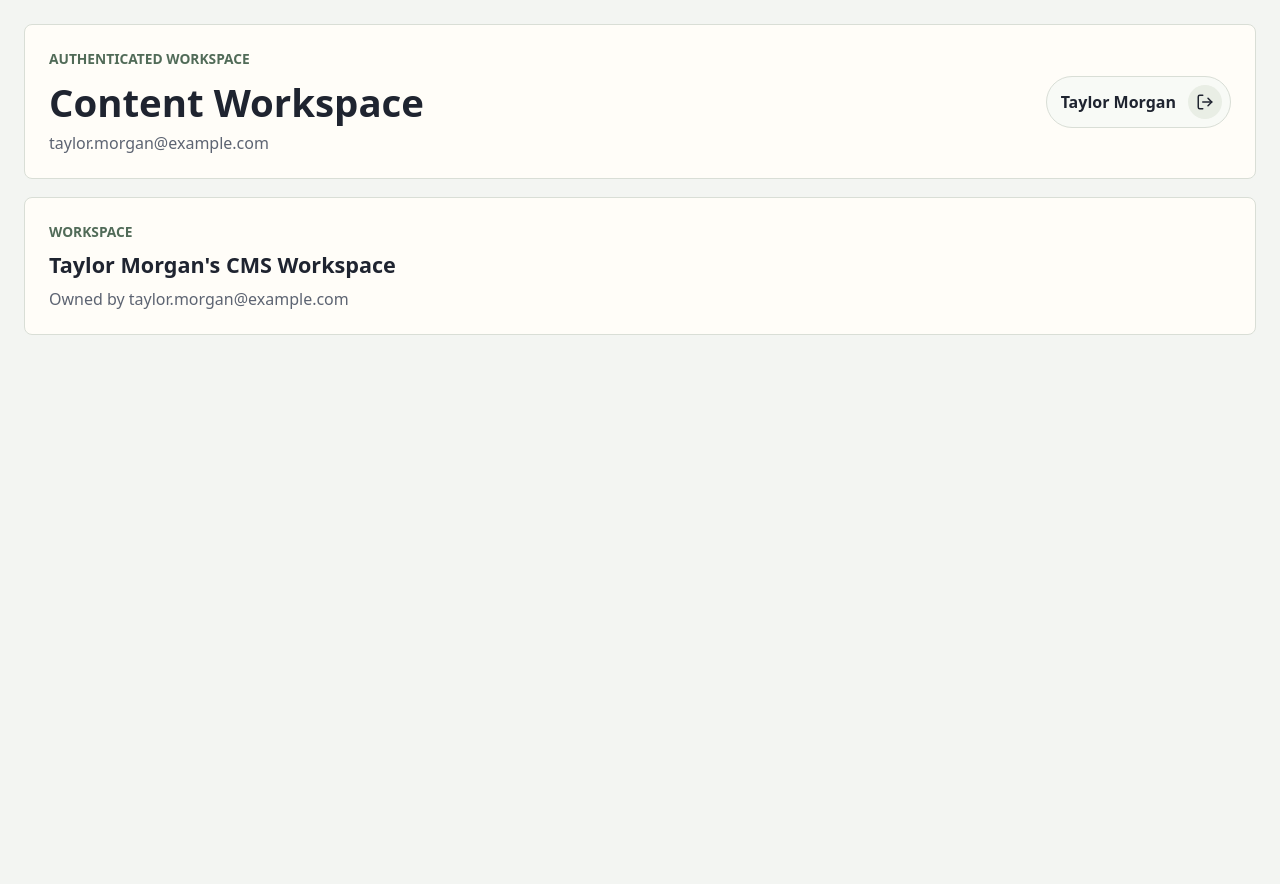
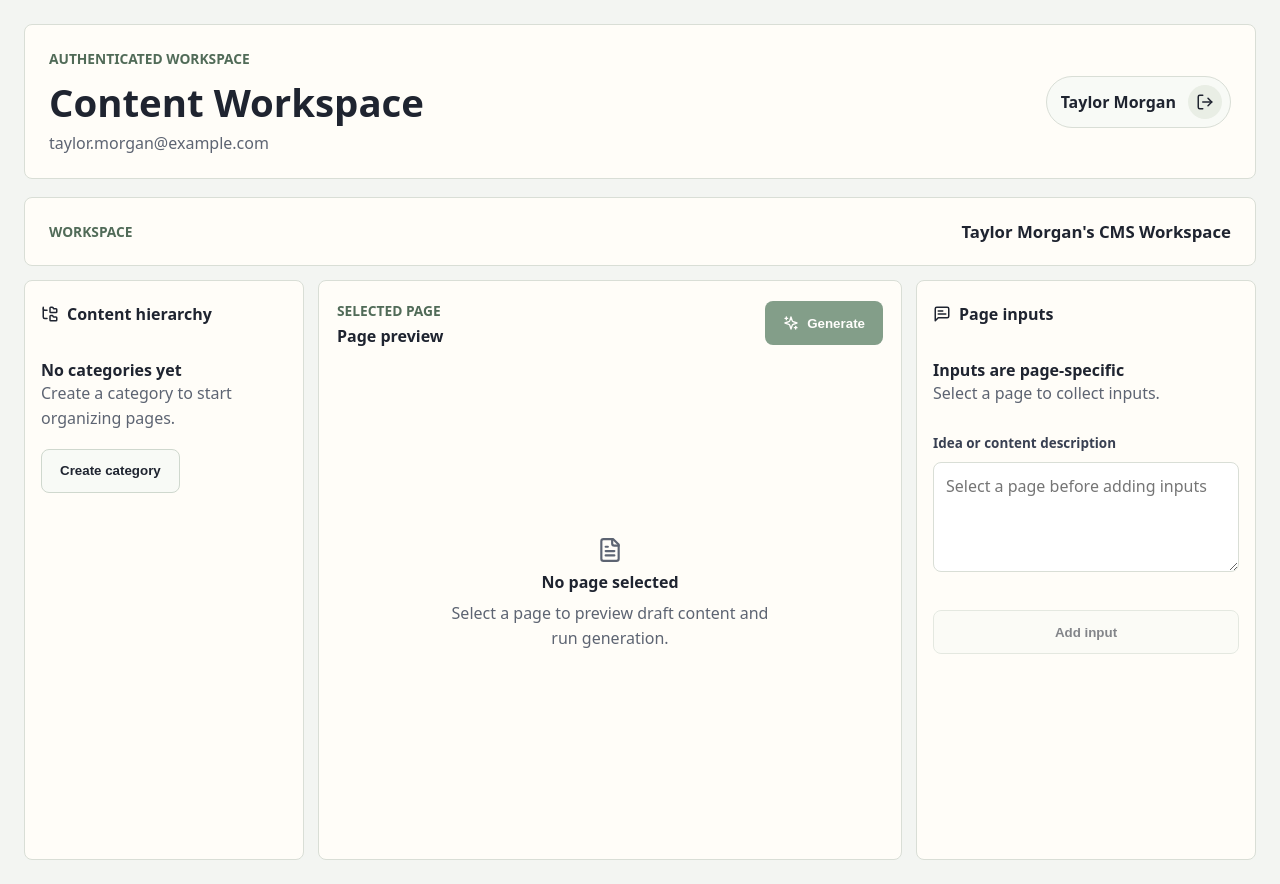
Before and after one commit to amazing-ai-tools/cms, a React (Vite) app: page / in a window 1280 px wide. Both pictures are taken after a click on the button "Continue with Google". Before the commit the page ends 800 px from the top, so only its background shows below. Built offline with nearby package versions, Linux system fonts and the light colour scheme; no server answers.

Commit message:
feat: add CMS workspace shell — Refs #1

```diff
--- a/src/App.tsx
+++ b/src/App.tsx
@@ -2,6 +2,7 @@ import React from 'react';
 import { AlertCircle, LogOut, ShieldCheck } from 'lucide-react';
 import type { AuthService, AuthSession } from './auth/types';
 import { createLocalWorkspaceService } from './workspace/localWorkspaceService';
+import { WorkspaceShell } from './workspace/WorkspaceShell';
 import type { Workspace, WorkspaceService } from './workspace/types';
 
 interface AppProps {
@@ -185,10 +186,9 @@ export function App({ authService, workspaceService = defaultWorkspaceService }:
         {workspaceState.status === 'creating' ? <p>Creating workspace...</p> : null}
         {workspaceState.status === 'loading' ? <p>Loading workspace...</p> : null}
         {workspaceState.status === 'ready' ? (
-          <div>
+          <div className="workspace-summary">
             <span className="eyebrow">Workspace</span>
-            <h2>{workspaceState.workspace.name}</h2>
-            <p>Owned by {authState.session.user.email}</p>
+            <strong>{workspaceState.workspace.name}</strong>
           </div>
         ) : null}
         {workspaceState.status === 'error' ? (
@@ -198,6 +198,7 @@ export function App({ authService, workspaceService = defaultWorkspaceService }:
           </div>
         ) : null}
       </section>
+      {workspaceState.status === 'ready' ? <WorkspaceShell workspace={workspaceState.workspace} /> : null}
     </main>
   );
 }
--- a/src/styles.css
+++ b/src/styles.css
@@ -108,6 +108,26 @@ p {
   color: #fff;
 }
 
+.button.secondary {
+  border: 1px solid #cfd8ce;
+  background: #f8faf6;
+  color: #1f2430;
+}
+
+.button.icon-label {
+  display: inline-flex;
+  align-items: center;
+  gap: 8px;
+  margin-top: 0;
+  background: #1f5130;
+  color: #fff;
+}
+
+.button:disabled {
+  cursor: not-allowed;
+  opacity: 0.55;
+}
+
 .auth-error {
   display: flex;
   align-items: center;
@@ -148,6 +168,128 @@ p {
   cursor: pointer;
 }
 
+.workspace-summary {
+  display: flex;
+  align-items: center;
+  justify-content: space-between;
+  gap: 16px;
+}
+
+.workspace-summary strong {
+  font-size: 1.05rem;
+}
+
+.cms-grid {
+  display: grid;
+  grid-template-columns: minmax(220px, 280px) minmax(360px, 1fr) minmax(260px, 340px);
+  gap: 14px;
+  margin-top: 14px;
+  min-height: 580px;
+}
+
+.workspace-panel {
+  min-width: 0;
+  border: 1px solid #d9ded6;
+  border-radius: 8px;
+  background: #fffdf8;
+}
+
+.hierarchy-panel,
+.inputs-panel {
+  padding: 16px;
+}
+
+.preview-panel {
+  display: flex;
+  flex-direction: column;
+  padding: 18px;
+}
+
+.panel-heading {
+  display: flex;
+  align-items: center;
+  gap: 8px;
+  min-height: 34px;
+}
+
+.panel-heading h2 {
+  margin: 0;
+  font-size: 1rem;
+}
+
+.panel-heading-split {
+  justify-content: space-between;
+}
+
+.panel-heading-split h2 {
+  margin-top: 4px;
+}
+
+.empty-state,
+.preview-empty,
+.chat-empty {
+  color: #5d6472;
+}
+
+.empty-state {
+  margin-top: 28px;
+}
+
+.empty-state strong,
+.preview-empty strong,
+.chat-empty strong {
+  display: block;
+  color: #1f2430;
+}
+
+.empty-state .button {
+  margin-top: 18px;
+}
+
+.preview-empty {
+  display: grid;
+  flex: 1;
+  place-items: center;
+  align-content: center;
+  gap: 8px;
+  min-height: 360px;
+  text-align: center;
+}
+
+.preview-empty p {
+  max-width: 340px;
+}
+
+.chat-empty {
+  margin-top: 28px;
+}
+
+.chat-composer {
+  display: grid;
+  gap: 10px;
+  margin: 28px 0 0;
+  padding: 0;
+  border: 0;
+}
+
+.chat-composer label {
+  font-size: 0.84rem;
+  font-weight: 800;
+  color: #394052;
+}
+
+.chat-composer textarea {
+  width: 100%;
+  min-height: 110px;
+  resize: vertical;
+  border: 1px solid #d9ded6;
+  border-radius: 8px;
+  padding: 12px;
+  font: inherit;
+  color: #1f2430;
+  background: #fff;
+}
+
 @media (max-width: 760px) {
   .auth-panel {
     padding: 26px;
@@ -157,4 +299,8 @@ p {
     align-items: flex-start;
     flex-direction: column;
   }
+
+  .cms-grid {
+    grid-template-columns: 1fr;
+  }
 }
--- /dev/null
+++ b/src/workspace/WorkspaceShell.tsx
@@ -0,0 +1,66 @@
+import { FileText, FolderTree, MessageSquareText, Sparkles } from 'lucide-react';
+import type { Workspace } from './types';
+
+interface WorkspaceShellProps {
+  workspace: Workspace;
+}
+
+export function WorkspaceShell({ workspace }: WorkspaceShellProps) {
+  return (
+    <div className="cms-grid" data-workspace-id={workspace.id}>
+      <section
+        className="workspace-panel hierarchy-panel"
+        aria-labelledby="content-hierarchy-title"
+        role="region"
+      >
+        <div className="panel-heading">
+          <FolderTree size={18} />
+          <h2 id="content-hierarchy-title">Content hierarchy</h2>
+        </div>
+        <div className="empty-state">
+          <strong>No categories yet</strong>
+          <p>Create a category to start organizing pages.</p>
+          <button className="button secondary" type="button">
+            Create category
+          </button>
+        </div>
+      </section>
+
+      <section className="workspace-panel preview-panel" aria-labelledby="page-preview-title" role="region">
+        <div className="panel-heading panel-heading-split">
+          <div>
+            <span className="eyebrow">Selected page</span>
+            <h2 id="page-preview-title">Page preview</h2>
+          </div>
+          <button className="button icon-label" type="button" disabled>
+            <Sparkles size={16} />
+            Generate
+          </button>
+        </div>
+        <div className="preview-empty">
+          <FileText size={26} />
+          <strong>No page selected</strong>
+          <p>Select a page to preview draft content and run generation.</p>
+        </div>
+      </section>
+
+      <section className="workspace-panel inputs-panel" aria-labelledby="page-inputs-title" role="region">
+        <div className="panel-heading">
+          <MessageSquareText size={18} />
+          <h2 id="page-inputs-title">Page inputs</h2>
+        </div>
+        <div className="chat-empty">
+          <strong>Inputs are page-specific</strong>
+          <p>Select a page to collect inputs.</p>
+        </div>
+        <fieldset className="chat-composer" disabled>
+          <label htmlFor="idea-input">Idea or content description</label>
+          <textarea id="idea-input" placeholder="Select a page before adding inputs" />
+          <button className="button secondary" type="button">
+            Add input
+          </button>
+        </fieldset>
+      </section>
+    </div>
+  );
+}
```
Also changed, not shown: backlogs/feature-1.md (+1 -1 lines), 1 other file (tests, documents, lock files or other folders).
